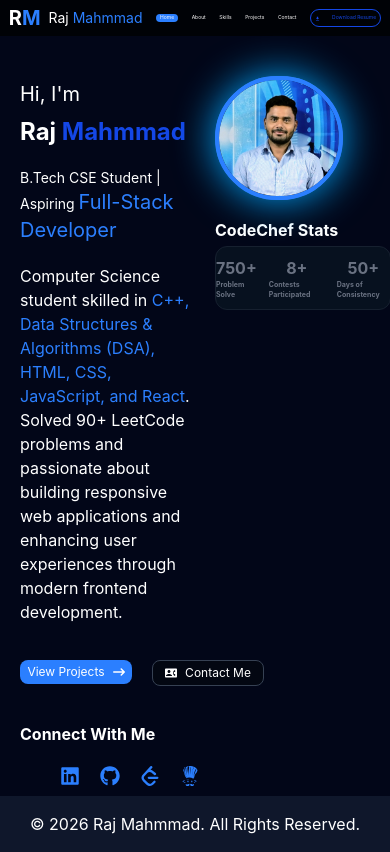
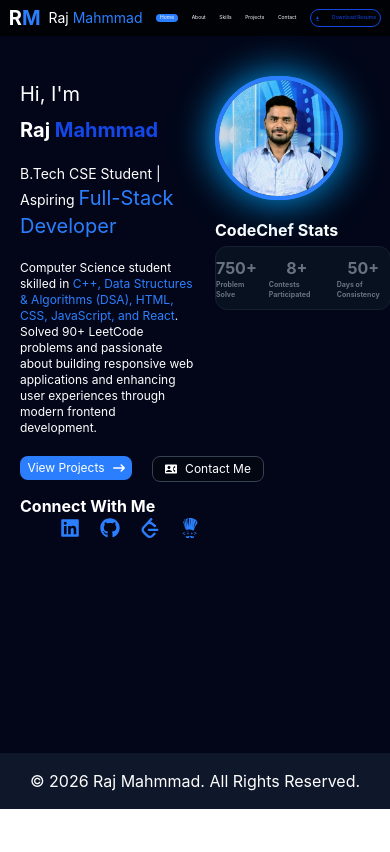
Before and after one commit to RAJMAHMMAD0786/Portfolio, a React (Vite) app: page / in a window 390 px wide. Built offline with nearby package versions, Linux system fonts and the light colour scheme.

Commit message:
Change the home page for responsive

```diff
--- a/src/pages/Home.jsx
+++ b/src/pages/Home.jsx
@@ -13,7 +13,7 @@ import { MdContactPhone } from "react-icons/md";
 
 function Home() {
   return (
-    <div className="homepage h-[85vh] bg-slate-950 flex max-[750px]:h-[90vh]">
+    <div className="homepage h-[85vh] bg-slate-950 flex max-[750px]:h-[85vh]">
 
       {/* This is the left part of the home page  */}
       <div className="leftpart w-[50%]  pt-19 pl-10 flex flex-col gap-2 max-[750px]:pt-10 max-[750px]:pl-5">
@@ -23,24 +23,24 @@ function Home() {
 
         {/* This is the name of the students */}
         <div className="name">
-          <h1 className="text-white font-bold text-3xl max-[750px]:text-2xl">Raj <span className="text-blue-700 font-bold text-3xl max-[750px]:text-2xl">Mahmmad</span></h1>
+          <h1 className="text-white font-bold text-3xl max-[750px]:text-xl">Raj <span className="text-blue-700 font-bold text-3xl max-[750px]:text-xl">Mahmmad</span></h1>
         </div>
 
         {/* This is the Aim of the Students */}
         <div className="Aim">
-          <h2 className="text-white text-xl max-[750px]:text-sm max-[750px]:pt-3">B.Tech CSE Student | Aspiring <span className="text-blue-500 text-xl max-[750px]:text-xl">Full-Stack Developer</span></h2>
+          <h2 className="text-white text-xl max-[750px]:text-sm max-[750px]:pt-3">B.Tech CSE Student | Aspiring <span className="text-blue-500 text-xl max-[750px]:text-md">Full-Stack Developer</span></h2>
         </div>
 
         {/* This is the About of the Students  */}
         <div className="About">
-          <p className="text-white text-md max-[750px]:text-md max-[750px]:pt-3">Computer Science student skilled in <span className="text-blue-500 text-md"> C++, Data Structures & Algorithms (DSA), HTML, CSS, JavaScript, and React</span>. Solved 90+ LeetCode problems and passionate about building responsive web applications and enhancing user experiences through modern frontend development. </p>
+          <p className="text-white text-md max-[750px]:text-xs max-[750px]:pt-3 ">Computer Science student skilled in <span className="text-blue-500 text-md"> C++, Data Structures & Algorithms (DSA), HTML, CSS, JavaScript, and React</span>. Solved 90+ LeetCode problems and passionate about building responsive web applications and enhancing user experiences through modern frontend development. </p>
         </div>
 
         {/* This is the parts of the view project and contact me */}
         <div className="ProjectContact">
 
           {/* This is the buttons part */}
-          <div className="buttons flex gap-11 mt-11 max-[750px]:mt-7 max-[750px]:gap-5">
+          <div className="buttons flex gap-11 mt-11 max-[750px]:mt-3 max-[750px]:gap-5">
 
             {/* This is the project view buttons  */}
             <div className="projectbutton">
@@ -66,9 +66,9 @@ function Home() {
 
         {/* This is way to connect the Students */}
         <div className="connect">
-          <h3 className="text-white pt-11 font-bold max-[750px]:pt-7 max-[750px]:text-md">Connect With Me</h3>
+          <h3 className="text-white pt-11 font-bold max-[750px]:pt-1 max-[750px]:text-md">Connect With Me</h3>
 
-          <div className="flex gap-7 mt-4 pl-10 max-[750px]:gap-5 max-[750px]:mt-5">
+          <div className="flex gap-7 mt-4 pl-10 max-[750px]:gap-5 max-[750px]:mt-0">
             {/* This is way to visit Students linkedin profile */}
             <a href="https://www.linkedin.com/in/rajmahmmad0786/" target="_blank" rel="noopener noreferrer" className="text-blue-500 text-3xl hover:cursor-pointer hover:scale-110 transition-all duration-300 max-[750px]:text-xl"> <FaLinkedin /> </a>
 
```
